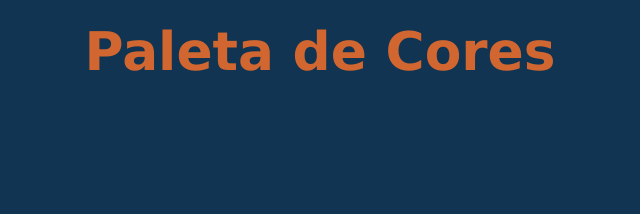
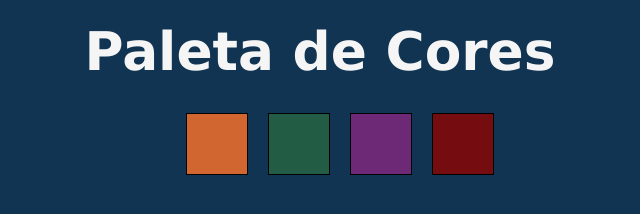
Before and after one commit to rafaelsantosmg/pixel-art, a website: page index.html in a window 1280 px wide. Shown: the whole page, without its empty margins (320-960 px from the left). Drawn offline with Linux system fonts and the light colour scheme.

Commit message:
segundo requisito

```diff
--- a/index.html
+++ b/index.html
@@ -13,6 +13,10 @@
   <header>
     <h1 id="title">Paleta de Cores</h1>
   </header>
+  <section id="color-palette">
+    <ul class="palettes"></ul>
+  </section>
+
   <script src="script.js"></script>
 </body>
 
--- a/script.js
+++ b/script.js
@@ -0,0 +1,13 @@
+const setColors = ['#D16630', '#235C44', '#6D2975', '#750D10'];
+
+function createPaletteColors() {
+  const paletteColor = document.querySelector('.palettes');
+  for (let index = 0; index < setColors.length; index += 1) {
+    const createListColor = document.createElement('li');
+    createListColor.style.backgroundColor = setColors[index];
+    createListColor.classList.add('color');
+    paletteColor.appendChild(createListColor);
+  }
+}
+
+createPaletteColors();
--- a/style.css
+++ b/style.css
@@ -1,23 +1,31 @@
-.palhetaCores {color: #D16630}
-.palhetaCores {color: #235C44}
-.palhetaCores {color: #6D2975}
-.palhetaCores {color: #750D10}
+.palhetaCores {color: #D16630; color: #235C44; color: #6D2975; color: #750D10}
 
 * {
   margin: 0;
-  font-family: Verdana, sans-serif;
 }
 
 body {
-  background-repeat: no-repeat;
-  background-size: 80%;
-  background-position: top;
   background-color: #103451;
+  font-family: Verdana, sans-serif;
 }
 
 #title {
   font-size: 40pt;
   text-align: center;
-  color: #D16630;
+  color: whitesmoke;
   margin: 20px;
 }
+
+.palettes {
+  display: block;
+  text-align: center;
+}
+
+.color {
+  display: inline-block;
+  margin: 10px;
+  padding: 10px;
+  border: 1px solid black;
+  width: 40px;
+  height: 40px;
+}
```
